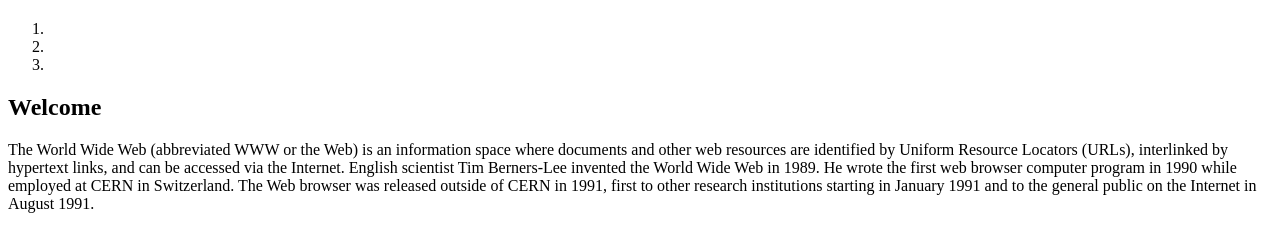
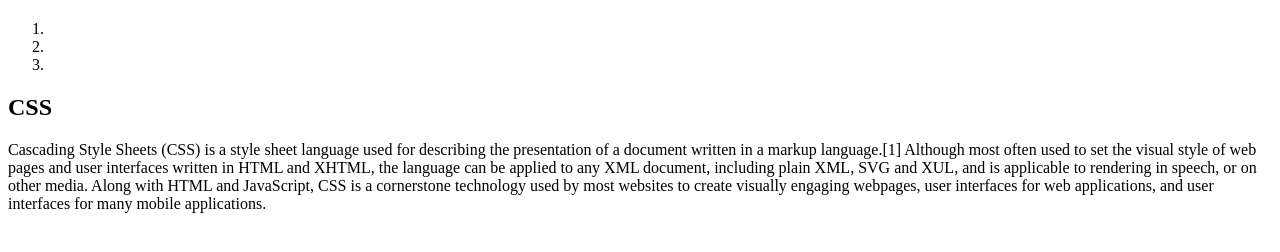
Before and after one commit to trander/WEB1, a plain HTML site: page 2.html in a window 1280 px wide. Shown: the part 60-312 px from the top of the page. Drawn offline with Linux system fonts and the light colour scheme.

Commit message:
2.html is modified

```diff
--- a/2.html
+++ b/2.html
@@ -11,7 +11,9 @@
       <li><a href="2.html"></a></li>
       <li><a href="3.html"></a></li>
     </ol>
-    <h2>Welcome</h2>
-    The World Wide Web (abbreviated WWW or the Web) is an information space where documents and other web resources are identified by Uniform Resource Locators (URLs), interlinked by hypertext links, and can be accessed via the Internet. English scientist Tim Berners-Lee invented the World Wide Web in 1989. He wrote the first web browser computer program in 1990 while employed at CERN in Switzerland. The Web browser was released outside of CERN in 1991, first to other research institutions starting in January 1991 and to the general public on the Internet in August 1991.
+    <h2>CSS</h2>
+      <p>
+        Cascading Style Sheets (CSS) is a style sheet language used for describing the presentation of a document written in a markup language.[1] Although most often used to set the visual style of web pages and user interfaces written in HTML and XHTML, the language can be applied to any XML document, including plain XML, SVG and XUL, and is applicable to rendering in speech, or on other media. Along with HTML and JavaScript, CSS is a cornerstone technology used by most websites to create visually engaging webpages, user interfaces for web applications, and user interfaces for many mobile applications.
+      </p>
   </body>
 </html>
```
